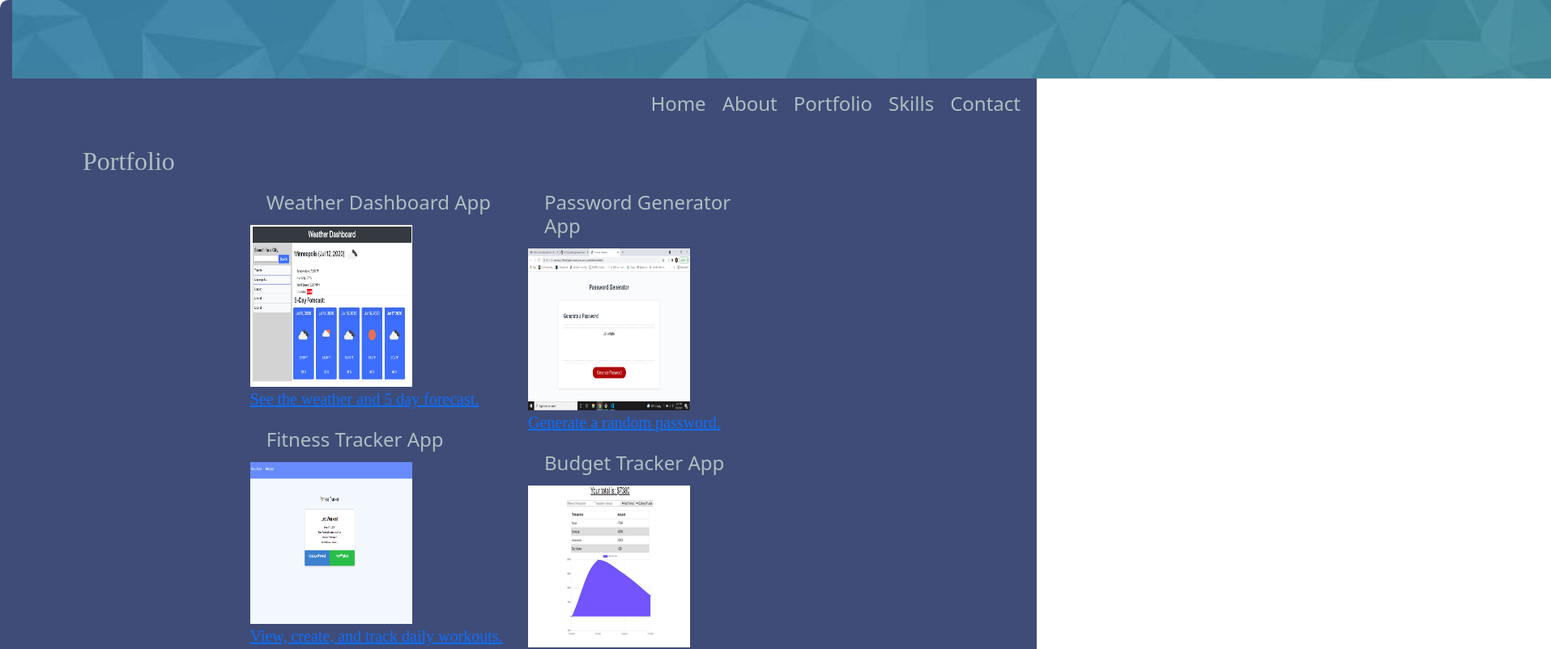
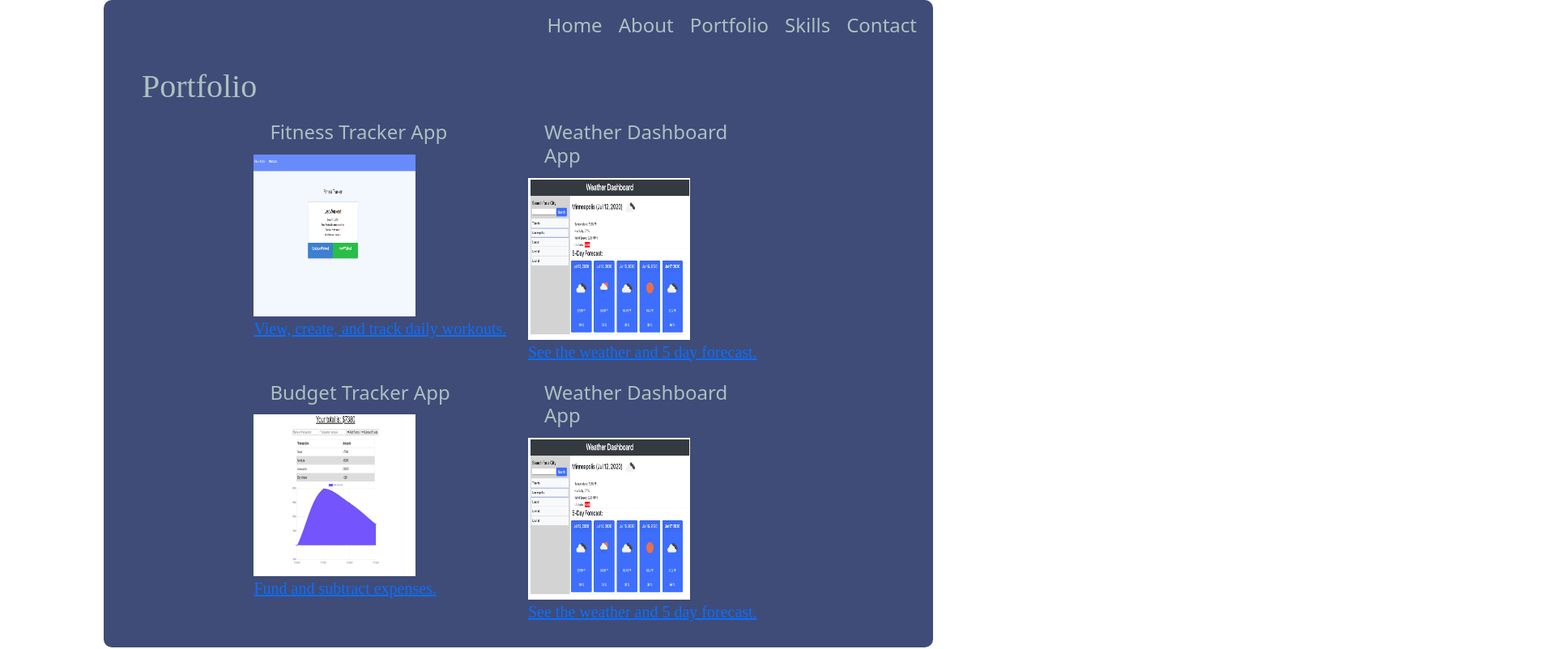
Before and after one commit to TammyGagliano/reactportfolio, a React (Create React App) app: page /portfolio in a window 1280 px wide. Shown: the top 802 px of the page at 81% size, 1915 px wide, since content can reach past the window. Built offline with nearby package versions, Linux system fonts and the light colour scheme.

Commit message:
adding columns and rows

```diff
--- a/src/App.css
+++ b/src/App.css
@@ -1,7 +1,7 @@
 .app {
   display: flex;
   margin: 0 auto;
-  max-width: 1280px;
+  max-width: 80%;
   padding: 0 15px;
   min-height: 100vh;
   border-radius: 10px;
--- a/src/App.js
+++ b/src/App.js
@@ -5,7 +5,6 @@
 import Portfolio from "./components/Portfolio";
 import Skills from "./components/Skills";
 import Contact from "./components/Contact";
-import Header from "./components/Header";
 import Footer from "./components/Footer";
 
 import "./App.css";
@@ -15,7 +14,6 @@
     // Router component
     <Router>
       <div className="app">
-        <Header />
         <NavBar />
         <Routes>
           <Route path="/" element={<Home />} />
--- a/src/components/About.js
+++ b/src/components/About.js
@@ -1,9 +1,12 @@
 import "./style.css";
+import { Col, Row } from "react-bootstrap";
 
 const About = () => {
   return (
     <div className="about">
-      <h1>About Me</h1>
+      <div className="container-fluid">
+  <Row>
+    <Col><h1>About Me</h1>
       <p>
         Tammy Gagliano has about nine years’ experience in the finance industry
         mixed with about ten years of IT experience. She worked as a loan
@@ -20,7 +23,10 @@
         joined the Campaign Execution team in 2019 and has been responsible for
         end to end development and delivery of Digital Marketing Campaigns and
         Customer Journeys.
-      </p>
+      </p></Col>
+  </Row>
+</div>
+
     </div>
   );
 };
--- a/src/components/Contact.js
+++ b/src/components/Contact.js
@@ -4,29 +4,26 @@
 const About = () => {
   return (
     <div className="contact">
+    <div className="container">
     <Row>
-      <Col sm={12} md={6}>
-      <iframe src="https://www.google.com/maps/embed?pb=!1m18!1m12!1m3!1d425710.5893909689!2d-87.13032516049101!3d33.53092193978224!2m3!1f0!2f0!3f0!3m2!1i1024!2i768!4f13.1!3m3!1m2!1s0x888911df5885bfd3%3A0x25507409eaba54ce!2sBirmingham%2C%20AL!5e0!3m2!1sen!2sus!4v1637340330239!5m2!1sen!2sus"
+    <Col sm={8}> <iframe src="https://www.google.com/maps/embed?pb=!1m18!1m12!1m3!1d425710.5893909689!2d-87.13032516049101!3d33.53092193978224!2m3!1f0!2f0!3f0!3m2!1i1024!2i768!4f13.1!3m3!1m2!1s0x888911df5885bfd3%3A0x25507409eaba54ce!2sBirmingham%2C%20AL!5e0!3m2!1sen!2sus!4v1637340330239!5m2!1sen!2sus"
               width="600"
               height="450"
               frameBorder="0"
-              style={{ border: 0 }}></iframe>
+              style={{ border: 0 }}></iframe></Col>
+    <Col sm={4}><h1>Contact me!</h1>
 
-              </Col>
-            <Col sm={12} md={6}>
-      <h1>Contact me!</h1>
+     <h3>Phone</h3>
+     <p>555-555-5555</p>
 
-      <h2>Phone</h2>
-      <p>555-555-5555</p>
+     <h3>Email</h3>
+     <p>tammy@grmail.com</p>
 
-      <h2>Email</h2>
-      <p>tammy@grmail.com</p>
+     <h3>Address</h3>
+     <p>Birmingham, Alabama </p></Col>
+  </Row>
 
-      <h2>Address</h2>
-      <p>Birmingham, Alabama </p>
-      </Col>
-        </Row>
-
+      </div>
     </div>
   );
 };
--- a/src/components/Header.js
+++ /dev/null
@@ -1,19 +0,0 @@
-import "./style.css";
-
-const Header = () => {
-  return (
-    <div className="header">
-      <div className="headerImg">
-        <img src={`${process.env.PUBLIC_URL}/images/header.jpg`} alt=""
-        style=
-        {{
-          display: "flex",
-          justifyContent: "center",
-          alignItems: "left",
-        }}/>
-      </div>
-    </div>
-  );
-};
-
-export default Header;
--- a/src/components/Portfolio.js
+++ b/src/components/Portfolio.js
@@ -6,28 +6,29 @@
 const Portfolio = () => {
     return (
         <div className="container">
-            <h2>Portfolio</h2>
+            <h1>Portfolio</h1>
         <div className="portfolio">
             <div className="portfolioImg">
-            <Row>
-            <Col sm={12} md={6}>
-            <h4>Weather Dashboard App</h4>
+
+
+  <Row>
+    <Col sm={6}><h4>Fitness Tracker App</h4>
+            <img src={`${process.env.PUBLIC_URL}/images/fitnessscreenshot.png`} alt=""/>
+            <p><a href="https://tg-fitness-tracker.herokuapp.com/">View, create, and track daily workouts.</a></p></Col>
+    <Col sm={6}><h4>Weather Dashboard App</h4>
             <img src={`${process.env.PUBLIC_URL}/images/weatherscreenshot.png`} alt=""/>
-            <p><a href="https://tammygagliano.github.io/weather-dashboard/">See the weather and 5 day forecast.</a></p>
-            <h4>Fitness Tracker App</h4>
-            <img src={`${process.env.PUBLIC_URL}/images/fitnessscreenshot.png`} alt=""/>
-            <p><a href="https://tg-fitness-tracker.herokuapp.com/">View, create, and track daily workouts.</a></p>
-            <p></p>
-            </Col>
-            <Col sm={12} md={6}>
-            <h4>Password Generator App</h4>
-            <img src={`${process.env.PUBLIC_URL}/images/passwordGenScreenshot.png`} alt=""/>
-            <p><a href="https://tammygagliano.github.io/password-generator/">Generate a random password.</a></p>
-            <h4>Budget Tracker App</h4>
+            <p><a href="https://tammygagliano.github.io/weather-dashboard/">See the weather and 5 day forecast.</a></p></Col>
+  </Row>
+  <Row>
+    <Col sm={6}><h4>Budget Tracker App</h4>
             <img src={`${process.env.PUBLIC_URL}/images/budgetscreenshot.png`} alt=""/>
-            <p><a href="https://tg-progressive-budget.herokuapp.com/">Fund and subtract expenses.</a></p>
-            </Col>
-            </Row>
+            <p><a href="https://tg-progressive-budget.herokuapp.com/">Fund and subtract expenses.</a></p></Col>
+    <Col sm={6}><h4>Weather Dashboard App</h4>
+            <img src={`${process.env.PUBLIC_URL}/images/weatherscreenshot.png`} alt=""/>
+            <p><a href="https://tammygagliano.github.io/weather-dashboard/">See the weather and 5 day forecast.</a></p></Col>
+  </Row>
+
+
             </div>
         </div>
         </div>
--- a/src/components/Skills.js
+++ b/src/components/Skills.js
@@ -1,33 +1,37 @@
 import "./style.css";
+import { Col, Row } from "react-bootstrap";
 
 const Skills = () => {
   return (
     <div className="skills">
       <h1>Skills</h1>
-  <div className="skillscontent">
-    <div>
+      <div className="skillscontainer">
+        <Row>
+          <Col sm>
             <strong>Languages:</strong>
             <li>CSS3</li>
             <li>HTML5</li>
             <li>Node.js</li>
             <li>JavaScript</li>
-    </div>
-    <div>
+          </Col>
+
+          <Col sm>
             <strong>Libraries:</strong>
             <li>Bootstrap</li>
             <li>Express.js</li>
             <li>Material-ui</li>
             <li>React.js</li>
-    </div>
-    <div>
+          </Col>
+          <Col sm>
             <strong>Tools:</strong>
             <li>Eslint</li>
             <li>Webpack</li>
             <li>Chrome Dev</li>
             <li>Git & Github</li>
+          </Col>
+        </Row>
       </div>
     </div>
-</div>
-)
+  );
 };
 export default Skills;
--- a/src/components/style.css
+++ b/src/components/style.css
@@ -57,12 +57,6 @@
     margin: 0 30px;
 }
 
-/* HEADER CSS */
-
-.headerImg {
-    align-items: center;
-    margin: 0;
-}
 
 /* ABOUT PAGE CSS */
 .about {
@@ -71,6 +65,9 @@
 .about p {
     padding: 10px 20px;
     color: #afbfc0;
+}
+.about .container-fluid{
+    width: 85%;
 }
 
 /* NAVIGATION CSS */
@@ -142,7 +139,7 @@
     border: 0;
     width: 100%;
     height: 400px;
-    margin-bottom: 15px;
+    margin-top: 15px;
   }
 /* PORTFOLIO PAGE CSS */
 
@@ -160,9 +157,8 @@
 
 /* SKILLS PAGE CSS */
 
-.skillscontent {
-    align-items: center;
+.skillscontainer {
     color: #afbfc0;
-    padding: 0 40px;
-
+    padding: 40px;
+    margin: 20px;
 }
--- a/src/index.css
+++ b/src/index.css
@@ -5,9 +5,10 @@
 
 body {
   margin: 0;
+  background-color: #56494c;
   font-family: 'Times New Roman', sans-serif;  -webkit-font-smoothing: antialiased;
   -moz-osx-font-smoothing: grayscale;
-  background-color: #56494c;
+
 }
 
 /* hide scrollbar */
```
Also changed, not shown: package.json (+7 -5 lines), 1 other file (tests, documents, lock files or other folders). Lines whose indentation alone changed are shown as unchanged.
